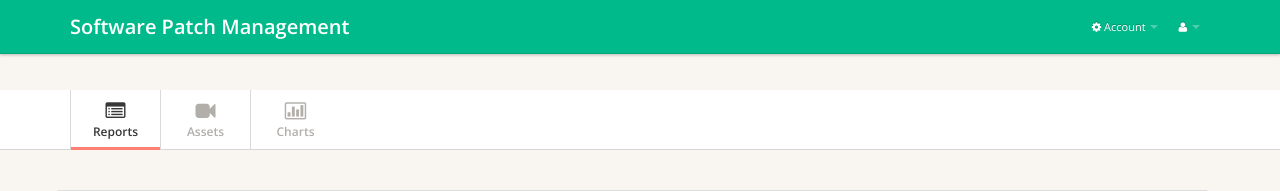
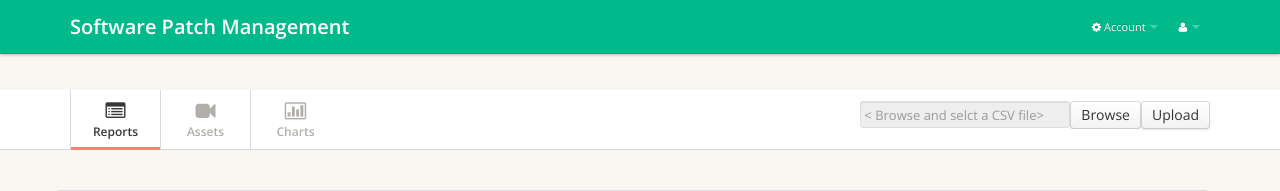
Before and after one commit to Pramothini/webapp, a Django app: page /table in a window 1280 px wide. Shown: the top 191 px of the page. Run offline with Django 3.2, Linux system fonts and the light colour scheme; data that the repository does not hold is empty; parts of the project's set-up code (start-up, migrations or seed data) failed here and were passed over; some libraries are stand-ins or nearby versions.

Commit message:
Add file uploading to every page

```diff
--- a/svpm/showReport/templates/horizontal-admin/table.html
+++ b/svpm/showReport/templates/horizontal-admin/table.html
@@ -22,7 +22,6 @@
     <link href='http://fonts.googleapis.com/css?family=Open+Sans' rel='stylesheet' type='text/css' />
 
 
-
 <link href="{% static 'bootstrap-responsive-admin-template/code/css/bootstrap.min.css' %}" rel="stylesheet">
 <link href="{% static 'bootstrap-responsive-admin-template/code/css/bootstrap-responsive.min.css' %}" rel="stylesheet">
 <link href="http://fonts.googleapis.com/css?family=Open+Sans:400italic,600italic,400,600"
@@ -30,6 +29,7 @@
 <link href="{% static 'bootstrap-responsive-admin-template/code/css/font-awesome.css' %}" rel="stylesheet">
 <link href="{% static 'bootstrap-responsive-admin-template/code/css/style.css' %}" rel="stylesheet">
 <link href="{% static 'bootstrap-responsive-admin-template/code/css/pages/dashboard.css' %}" rel="stylesheet">
+<link href="{% static 'showReport/custom_css.css' %}" rel="stylesheet">
 </head>
 <body>
 <div class="navbar navbar-fixed-top">
@@ -70,6 +70,18 @@
         <li><a href="inventory"><i class="icon-facetime-video"></i><span>Assets</span> </a></li>
         <li><a href="charts"><i class="icon-bar-chart"></i><span>Charts</span> </a> </li>
       </ul>
+
+      <form class="pull-right" style="position:relative;height:100%;margin-top:1%;align:bottom;" action="{% url 'csvInput' %}" method="post" enctype="multipart/form-data">
+      {% csrf_token %}
+        <div class="inputBtnSection">
+          <input id="uploadFile" class="disableInputField" placeholder="< Browse and selct a CSV file>" disabled="disabled" />
+          <label class="fileUpload">
+            <input id="uploadBtn" type="file" name="csvFile" class="upload" onchange="getElementById('uploadFile').value = getElementById('uploadBtn').value;"/>
+                <button class="btn btn-default btn-file uploadBtn">Browse</button>
+          </label>
+        <button type="submit" class="btn btn-default btn-file uploadBtn">Upload</button>
+      </form>
+
     </div>
     <!-- /container -->
   </div>
--- a/svpm/showReport/views.py
+++ b/svpm/showReport/views.py
@@ -32,6 +32,7 @@ def assets(request):
 
 def csvInput(request):
     validationMessage = ""
+    validateResult = 0
     # Handle file upload
     if request.method == 'POST':
         form = UploadFileForm(request.POST, request.FILES)
@@ -44,17 +45,18 @@ def csvInput(request):
                 newCSV.save()
                 print newCSV.csvfile.name
                 # Redirect to the document list after POST
-                return HttpResponseRedirect(reverse('csvInput'))
+                # return HttpResponseRedirect(reverse('csvInput'))
     else:
         form = UploadFileForm() # An empty form
 
+    print validateResult
     # Load documents for the list page
     allCSVFiles = CSVDocument.objects.all()
 
     # Render list page with the documents and the form
     return render_to_response(
         'horizontal-admin/table.html',
-        {'allCSVFiles': allCSVFiles, 'form': form, 'validationMessage': validationMessage},
+        {'allCSVFiles': allCSVFiles, 'form': form,'validateResult': validateResult, 'validationMessage': validationMessage},
         context_instance=RequestContext(request)
     )
 
```
Also changed, not shown: svpm/showReport/templates/bootstrap-responsive-admin-template/code/charts.html (+13 -1 lines), svpm/showReport/templates/horizontal-admin/inventory.html (+13 -0 lines).
